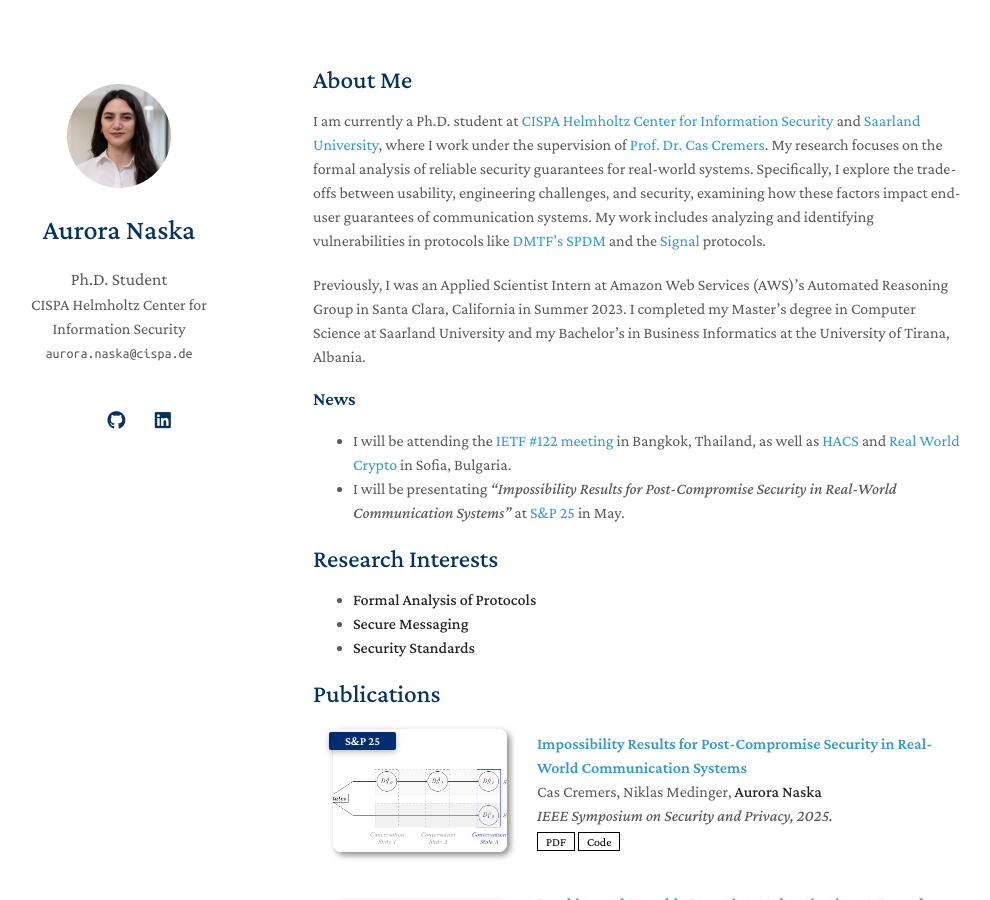
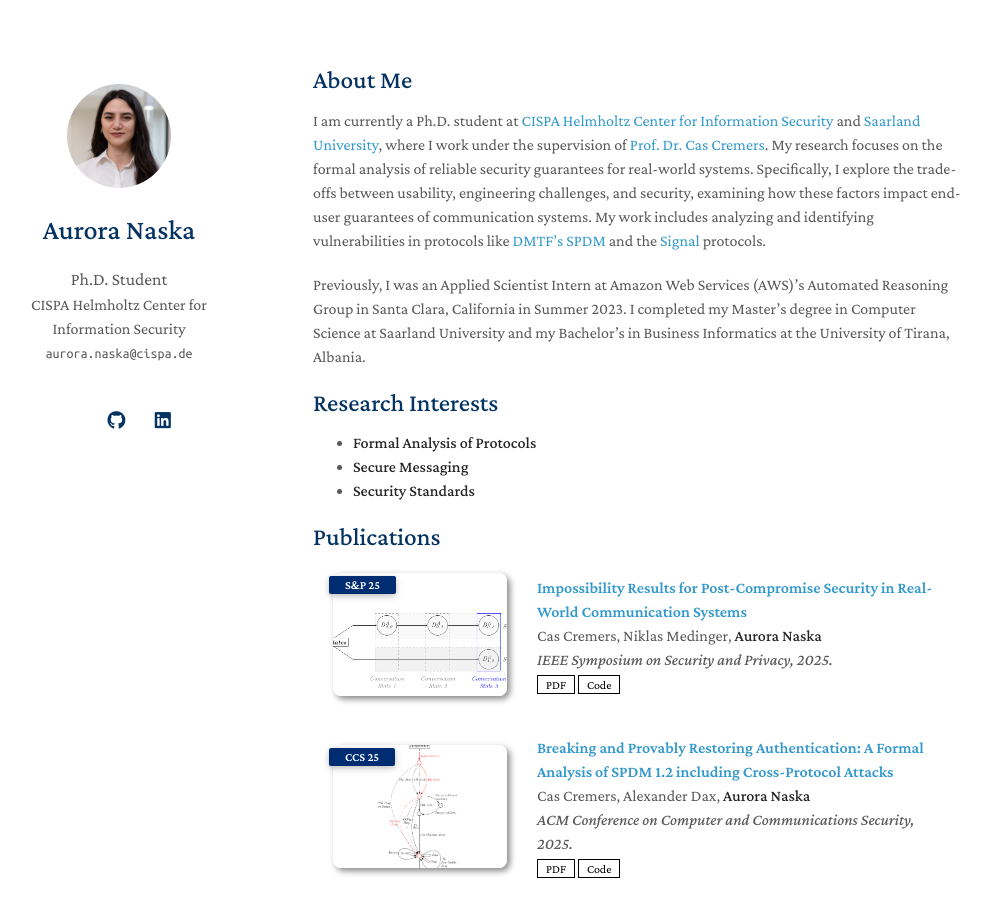
Before and after one commit to auroranaska/auroranaska.github.io, a Jekyll site: the page built from index.md, in a window 1280 px wide and 900 px high. Shown: the whole window, without its empty margins (157-1147 px from the left). Built offline with Jekyll 4.4.1, drawn with Linux system fonts in a browser that asks for light colours; a style sheet for code colours, icons or effects is not loaded; our own code applies the rules of GitHub Pages for plain Markdown files.

Commit message:
update news

```diff
--- a/index.md
+++ b/index.md
@@ -10,11 +10,6 @@ My research focuses on the formal analysis of reliable security guarantees for r
 Previously, I was an Applied Scientist Intern at Amazon Web Services (AWS)'s Automated Reasoning Group in Santa Clara, California in Summer 2023.
 I completed my Master's degree in Computer Science at Saarland University and my Bachelor's in Business Informatics at the University of Tirana, Albania.
 
-### News
-
-- I will be attending the [IETF #122 meeting](https://www.ietf.org/meeting/122/?gad_source=1&gclid=CjwKCAjwvr--BhB5EiwAd5YbXplW8JaPNk5rCGtIOgjFr6HR5AR3ZHVSe9DReXrfFMa-qTqByA2SThoCwHQQAvD_BwE) in Bangkok, Thailand, as well as [HACS](https://www.hacs-workshop.org) and [Real World Crypto](https://rwc.iacr.org/2025) in Sofia, Bulgaria.
-- I will be presentating _"Impossibility Results for Post-Compromise Security in Real-World Communication Systems"_ at [S&P 25](https://sp2025.ieee-security.org/) in May.
-
 ## Research Interests
 - **Formal Analysis of Protocols**
 - **Secure Messaging**
```
